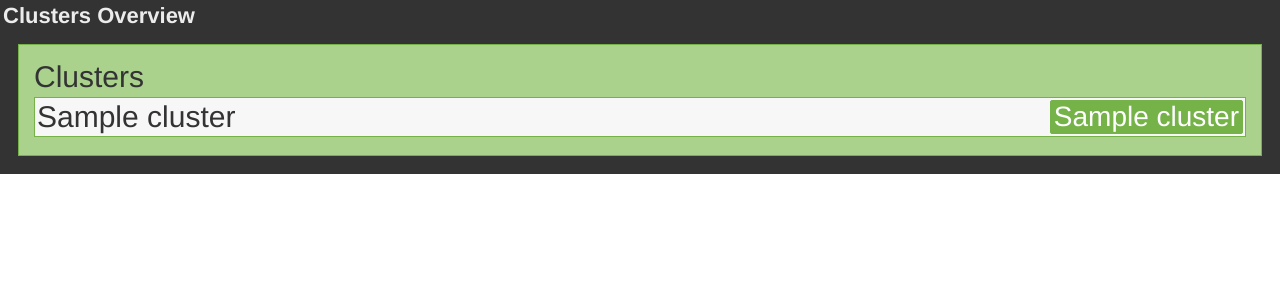
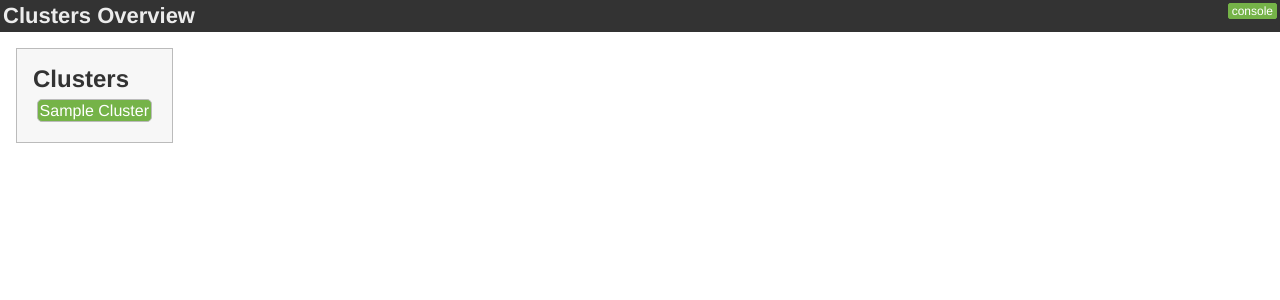
Before and after one commit to BusinessOptics/gryphon, a Flask app: template ecs_view/templates/index.html in a window 1280 px wide. Shown: the top 300 px of the page. Run offline with Flask 2, Linux system fonts and the light colour scheme; the template is opened without the code that fills it: most values are stand-ins (such as "Sample title", 1, 10 or a date in 2020).

Commit message:
Reformatted some html/css and added stylistic features, began work on resource allocation usage bars

```diff
--- a/ecs_view/server.py
+++ b/ecs_view/server.py
@@ -148,11 +148,17 @@ def overview(cluster_name):
     instances, families = get_cluster_overview(cluster_name)
     return render_template('overview.html', instances=instances, families=families, cluster_name=cluster_name)
 
+#
+# @app.route('/cluster_test/<cluster_name>/', methods=['GET', 'POST'])
+# def overview(cluster_name):
+#     cluster = cluster_details(cluster_name)
+#     return render_template('test.html', cluster=cluster)
+
 
 @app.route('/')
 def index():
     create_clusters()
-    clust = {cluster: clusters[cluster].name for cluster in clusters}
+    clust = {clusters[cluster].name: cluster for cluster in clusters}
     return render_template('index.html', clusters=clust)
 
 @app.route('/static/<path:path>')
--- a/ecs_view/static/css/styles.css
+++ b/ecs_view/static/css/styles.css
@@ -5,6 +5,14 @@ body {
     margin: 0px;
 }
 
+a {
+    color: #75b348;
+    text-decoration: none;
+}
+
+h2 {
+    margin: 0px 0px 0.25em;
+}
 
 .header {
     background-color: hsl(0, 0%, 20%);
@@ -20,15 +28,19 @@ body {
 .overview {
     display: flex;
     justify-content: space-between;
+    border: 1px solid #bbb;
+    margin: 1em;
 }
 
 .instances-container {
     padding: 1em;
     padding-right: 0px;
+    padding-bottom: 0em;
 }
 
 .families {
     padding: 1em;
+    padding-bottom: 0em;
     min-width:250px;
     border-left: 1px solid #bbb;
 }
@@ -99,3 +111,51 @@ ul.container-list li {
     margin: 3px 0px;
     border: 1px solid #75b348;
 }
+
+.cluster-list {
+    padding: 1em;
+    display: inline-block;
+    margin: 1em;
+    border: 1px solid #bbb;
+    background: #f7f7f7;
+}
+
+.cluster-list ul {
+    list-style: none;
+    padding: 0px;
+    margin: 0.25em;
+
+}
+
+.cluster-list ul li{
+    margin-bottom: 0.25em;
+    border: 1px solid #bbb;
+    padding: 0.1em;
+    text-align: center;
+    background: #75b348;
+    cursor: pointer;
+    border-radius: 5px;
+}
+
+.cluster-list ul li a {
+    color: white;
+    display: block;
+    cursor: pointer;
+}
+
+.cluster-list ul li:hover {
+    background-color: rgb(170, 210, 141);
+    border: 1px solid #75b348;
+}
+
+.chart {
+    padding: 2px;
+}
+
+.bar {
+    background: #75b348;
+    display: inline-block;
+    padding: 2px;
+    margin: 1px;
+    align: center;
+}
--- a/ecs_view/templates/index.html
+++ b/ecs_view/templates/index.html
@@ -1,20 +1,22 @@
 {% extends "template.html" %}
-{% block title %}Cluster Overview{% endblock %}
+{% block title %}Clusters Overview{% endblock %}
 {% block scripts %}
 {% endblock %}
 {% block body %}
-<div class='header'>
+<div class="header">
+    <a class="action"
+       target='_blank'
+       href="https://console.aws.amazon.com/ecs/home?region=us-east-1#/clusters">console</a>
     <h1>Clusters Overview</h1>
-    <div class='task' style='color: #333333; font-size: 30px;'>
-        Clusters
-        <ul class='container-list'>
-            {% for cluster in clusters %}
-            <li>
-                {{cluster}}
-                <a class="action" style="font-size: 28px;" target='_blank' href='cluster/{{clusters[cluster]}}'>{{clusters[cluster]}}</a>
-            </li>
-            {% endfor %}
-        </ul>
-    </div>
+</div>
+<div class="cluster-list">
+    <h2>Clusters</h2>
+    <ul>
+        {% for cluster in clusters %}
+        <li>
+            <a target="_blank" href="cluster/{{cluster}}/">{{cluster|title}}</a>
+        </li>
+        {% endfor %}
+    </ul>
 </div>
 {% endblock %}
--- a/ecs_view/templates/template.html
+++ b/ecs_view/templates/template.html
@@ -4,6 +4,7 @@
     <meta charset="UTF-8">
     <title>{% block title %}{% endblock %}</title>
     <link rel="stylesheet" type="text/css" href="/static/css/styles.css">
+    <link rel="shortcut icon" href="/static/favicon.ico">
     {% block scripts %}
     {% endblock %}
 </head>
```
Also changed, not shown: ecs_view/templates/overview.html (+13 -3 lines), ecs_view/static/favicon.ico (added).
